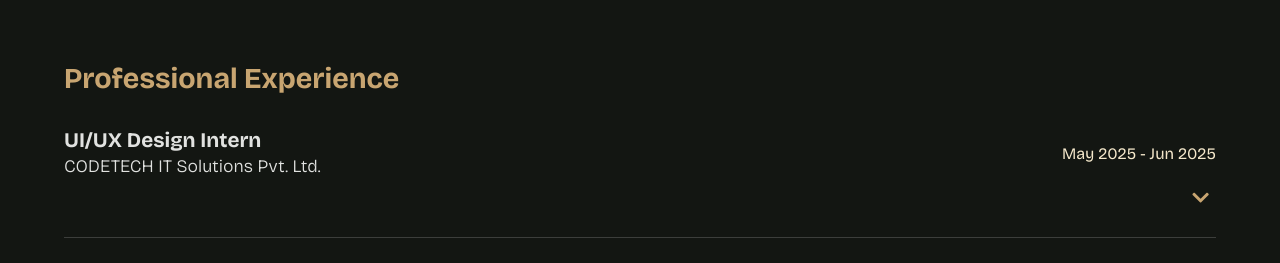
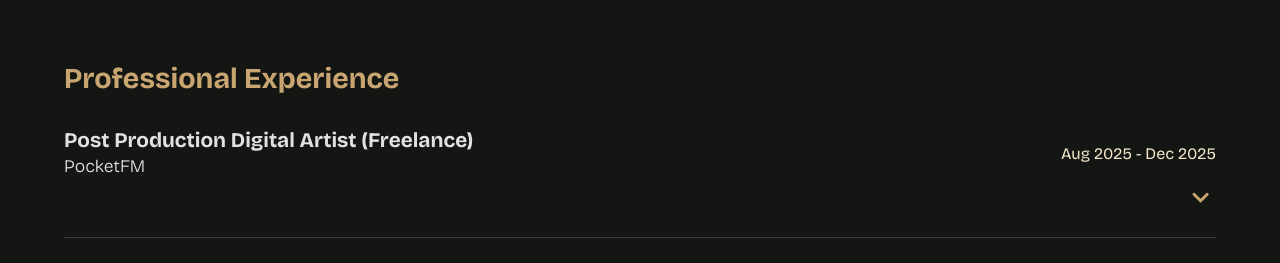
Before and after one commit to SBorkar2002/my-portfolio, a React (Vite) app: page / in a window 1280 px wide. Shown: the part 1720-1983 px from the top of the page. Built offline with nearby package versions, Linux system fonts and the light colour scheme.

Commit message:
added new prof experience and interchanged project order

```diff
--- a/src/App.jsx
+++ b/src/App.jsx
@@ -51,12 +51,12 @@ import graphicwings from './assets/wings.png';
 const uiuxProjects = [
   { img: uiIndeed, title: 'Indeed Redesign', desc: 'Worked on a redesign job portal Indeed focusing on pain points', tags: ['UX Research', 'Figma', 'Mobile UI', 'Prototyping'], link: 'https://www.behance.net/gallery/228663695/Indeed-Redesign-App-UXUI-Design' },
   { img: uiSourced, title: 'Sourced - Artist Accountability & Segregation Platform', desc: 'Designed a UX case study for an art-focused platform that separates AI-generated and traditional artwork.', tags: ['UX Research', 'Figma', 'Mobile UI', 'Prototyping', 'UX Case Study'], link: 'https://www.behance.net/gallery/225405095/Sourced-UX-Case-Study' },
+  { img: green, title: 'Green Gallery - UI/UX Design | Case Study', desc: 'Green Gallery lets you donate unwanted plants to loving new homes, explore expert care tips, and learn about medicinal, indoor, flowering, and cactus varieties. Contribute to a greener planet and earn a certificate for your kind gesture.', tags: ['Desktop', 'Mobile','Figma', 'Webpage', 'Application','Responsive','UX Case Study','Prototyping'], link: 'https://www.behance.net/gallery/230598001/Green-Gallery-UIUX-Design-Landing-Page' },
   { img: uiMaggi, title: 'Maggilicious Cafe Landing Page', desc: 'Designed a landing page for Maggilicious Cafe - an anime-themed cafe in karwar', tags: ['Desktop', 'Figma', 'Landing Page', 'Webpage'], link: 'https://www.behance.net/gallery/223118023/Maggilicious-Cafe-Home-Page' },
   { img: uibooking, title: 'Booking.com Redesign', desc: 'Reworked and redesigned the booking.com website addressing the pain points', tags: ['Desktop', 'Figma', 'Landing Page', 'Webpage','UX Research'], link: 'https://www.behance.net/gallery/227659831/Bookingcom-Redesign' },
   { img: uiTea, title: 'Lush & Leaf', desc: 'Designed a tea selling e-commerce page where users can purchase various of types of tea powder', tags: ['Desktop', 'Figma', 'Landing Page', 'Webpage'], link: 'https://www.behance.net/gallery/226337603/Lush-and-Leaf-Homepage' },
   { img: webDev, title: 'Digital Art Portfolio', desc: 'Designed a digital art based portfolio where an artist displays thier artwork with separate sections for personel projects and commisioned work', tags: ['Desktop', 'Figma', 'Landing Page', 'Webpage','Responsive'], link: 'https://www.behance.net/gallery/229460931/Digital-Artist-Portfolio' },
   { img: uimiki, title: 'Make it 10 Game UI design', desc: 'A prototype for a children math game application called "Mikis Math Adventure" an interactive make it 10 game', tags: ['iPad', 'Figma', 'Home Screen', 'Application','Prototyping'], link: 'https://www.behance.net/gallery/227542669/Mikis-Math-Adventure' },
-  { img: green, title: 'Green Gallery - UI/UX Design | Case Study', desc: 'Green Gallery lets you donate unwanted plants to loving new homes, explore expert care tips, and learn about medicinal, indoor, flowering, and cactus varieties. Contribute to a greener planet and earn a certificate for your kind gesture.', tags: ['Desktop', 'Mobile','Figma', 'Webpage', 'Application','Responsive','UX Case Study','Prototyping'], link: 'https://www.behance.net/gallery/230598001/Green-Gallery-UIUX-Design-Landing-Page' },
 ];
 
 const webDevProjects = [
@@ -84,6 +84,17 @@ const digitalArtProjects = [
 
 // --- Experience Data ---
 const professionalExperience = [
+  {
+    title: 'Post Production Digital Artist (Freelance)',
+    company: 'PocketFM',
+    dates: 'Aug 2025 - Dec 2025',
+    description: [
+      'Created and refined AI-generated images using tools such as NanoBanana, SeeDream, Google Imagen, SeedEdit, and Blaze Image Generator',
+      'Arranged comic panels and visual sequences based on writer scripts to maintain narrative flow',
+      'Performed manual editing, retouching, and final output preparation using Adobe Photoshop',
+      'Collaborated with writers and the production team to ensure visual consistency and timely delivery'
+    ]
+  },
   {
     title: 'UI/UX Design Intern',
     company: 'CODETECH IT Solutions Pvt. Ltd.',
```
